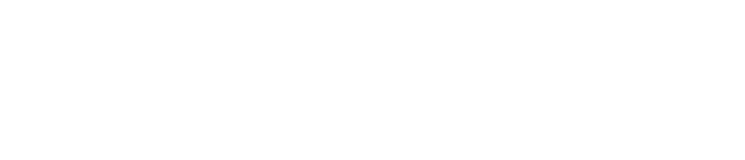
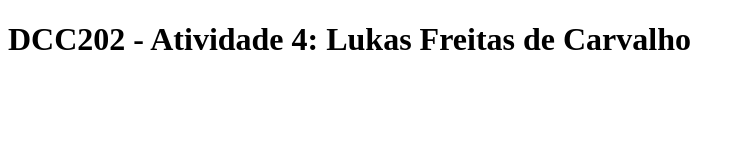
Before and after one commit to ufjf-dcc202/ufjf-dcc202-2023-3-a-atv4-Lukas712, a website: page index.html in a window 1280 px wide. Shown: the whole page, without its empty margins (0-745 px from the left). Drawn offline with Linux system fonts and the light colour scheme.

Commit message:
Adição main com o título e o parágrafo

```diff
--- a/index.html
+++ b/index.html
@@ -6,5 +6,9 @@
     <title>DCC202 - Atividade 4: Lukas Freitas de Carvalho</title>
 </head>
 <body>
+    <main>
+        <h1>DCC202 - Atividade 4: Lukas Freitas de Carvalho</h1>
+        <p></p>
+    </main>
 </body>
 </html>
```
